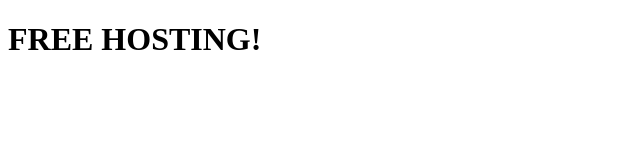
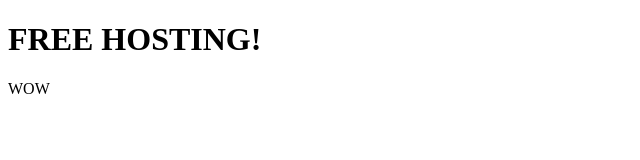
Before and after one commit to JakeSifo/JakeSifo.github.io, a plain HTML site: page index.html in a window 1280 px wide. Shown: the full height of the page, 0-640 px from the left. Drawn offline with Linux system fonts and the light colour scheme.

Commit message:
Update index.html
New <p> tag

```diff
--- a/index.html
+++ b/index.html
@@ -5,5 +5,6 @@
     </head>
     <body>
         <h1>FREE HOSTING!</h1>
+        <p>WOW</p>
     </body>
 </html>
```
